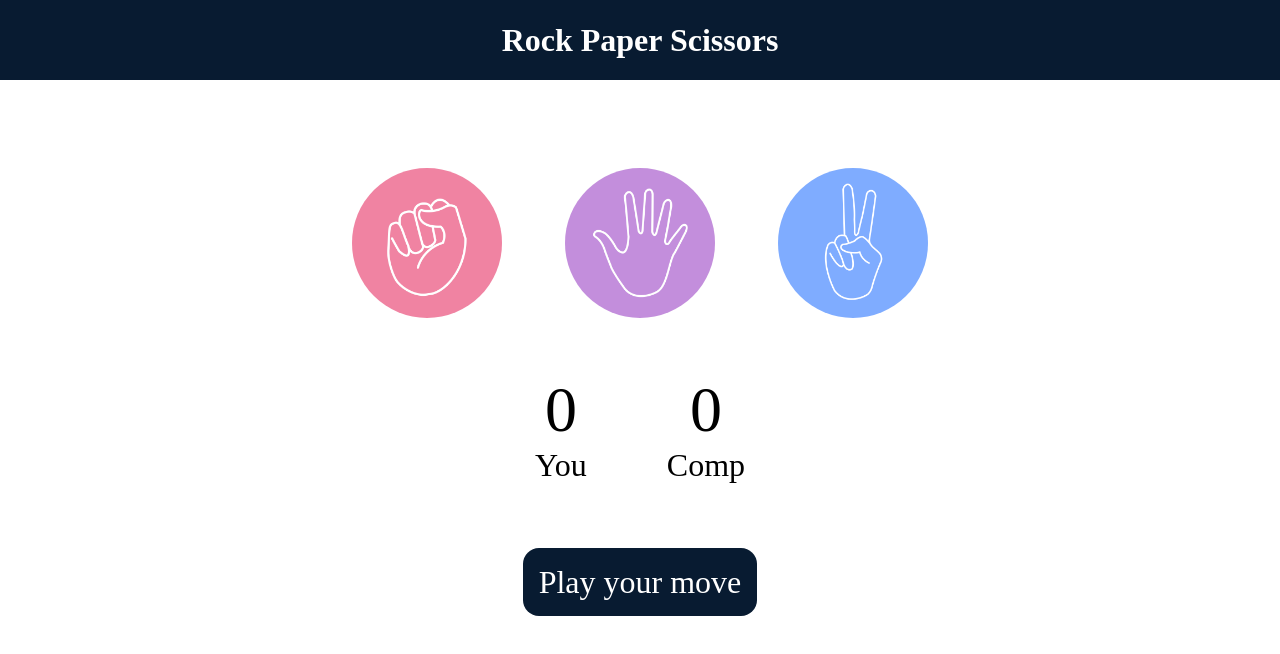
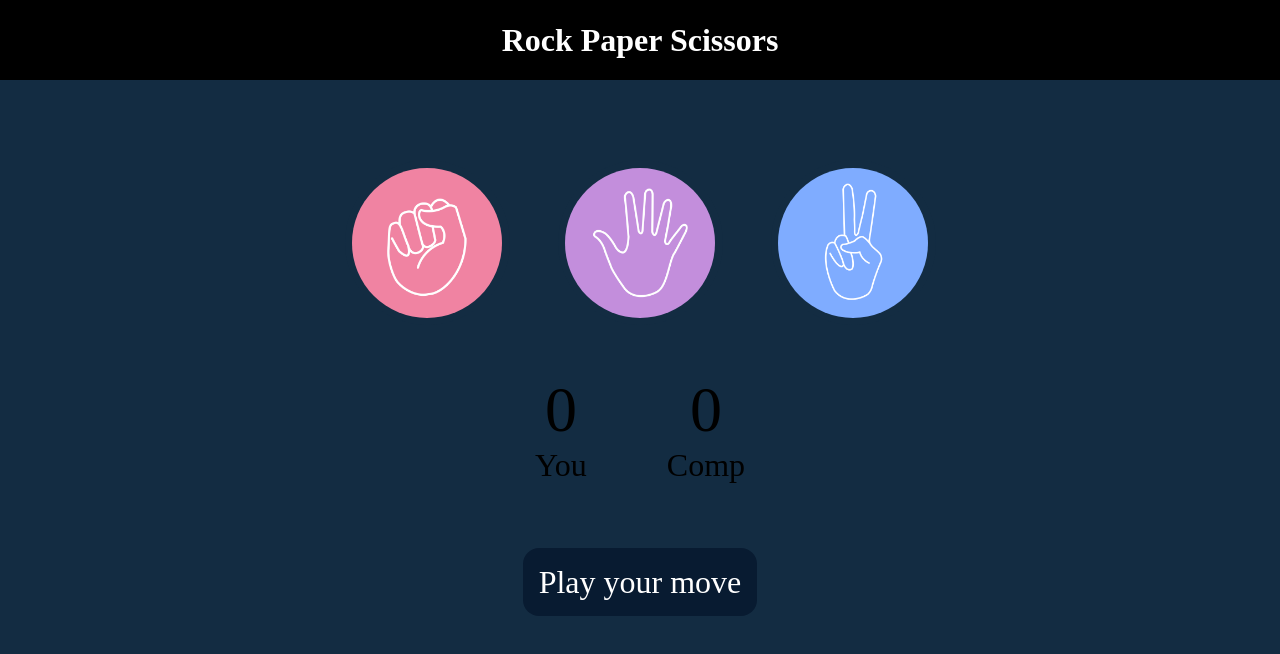
Before and after one commit to Aniruddh8877/Rock-paper-scissors-game, a plain HTML site: page index.html in a window 1280 px wide. Drawn offline with Linux system fonts and the light colour scheme.

Commit message:
adding animation

```diff
--- a/style.css
+++ b/style.css
@@ -2,10 +2,11 @@
     margin: 0;
     padding: 0;
     text-align: center;
+    background: rgb(19, 44, 66);
   }
 
   h1 {
-    background-color: #081b31;
+    background-color: #000000;
     color: #fff;
     height: 5rem;
     line-height: 5rem;
@@ -22,7 +23,8 @@
 
   .choice:hover {
     cursor: pointer;
-    background-color: #081b31;
+    background-color: #000000;
+    transform: scale(1.1)
   }
 
   img {
```
